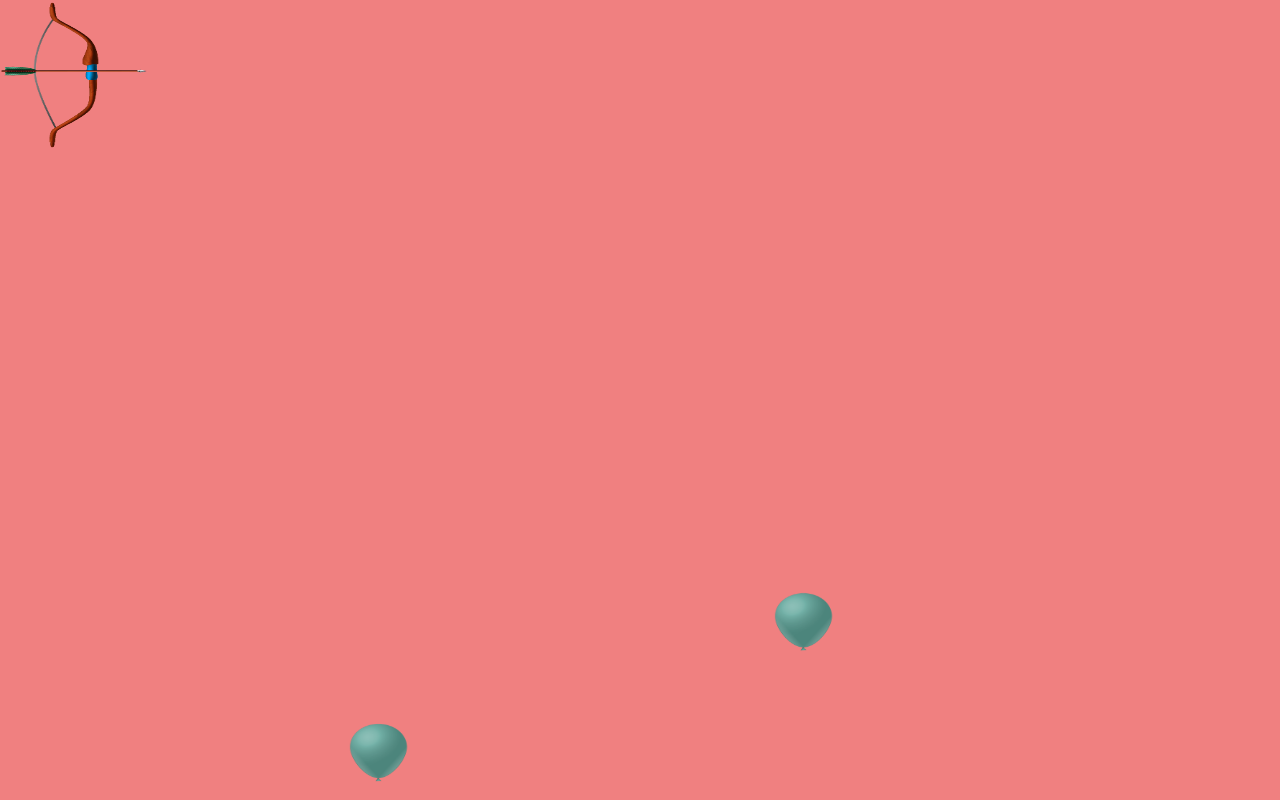
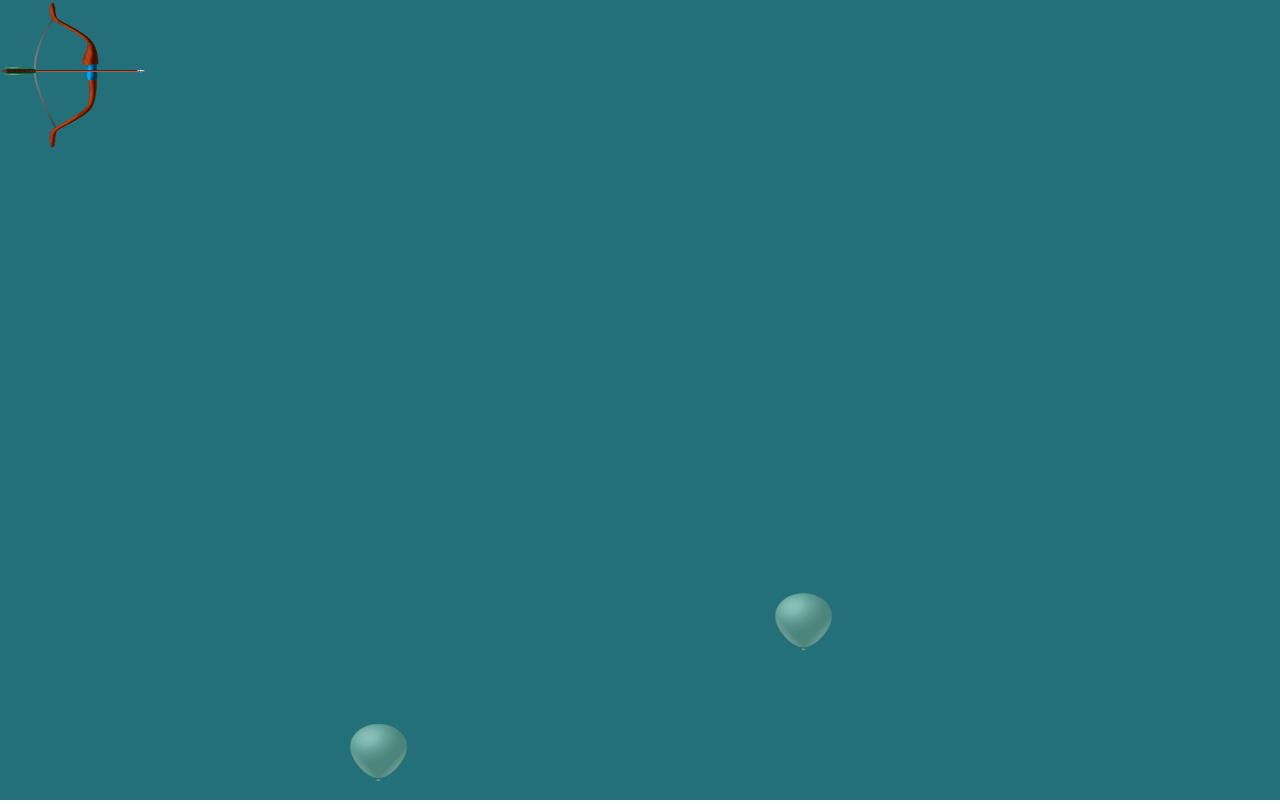
Before and after one commit to JulianKizeno/digital-archer, a plain HTML site: page index.html in a window 1280 px wide. Drawn offline with Linux system fonts and the light colour scheme.

Commit message:
background color changed

```diff
--- a/index.html
+++ b/index.html
@@ -9,11 +9,15 @@
             padding: 0;
             margin: 0;
         }
+
+        #myCanvas{
+            background-color: rgb(36, 112, 122);
+        }
     </style>
 </head>
 <body>
 
-        <canvas id="myCanvas" style="background-color: lightcoral;"></canvas>
+        <canvas id="myCanvas"></canvas>
 
     <script type="text/javascript" src ="./js/arrows.js"></script>
     <script type="text/javascript" src ="./js/player.js"></script>
```
